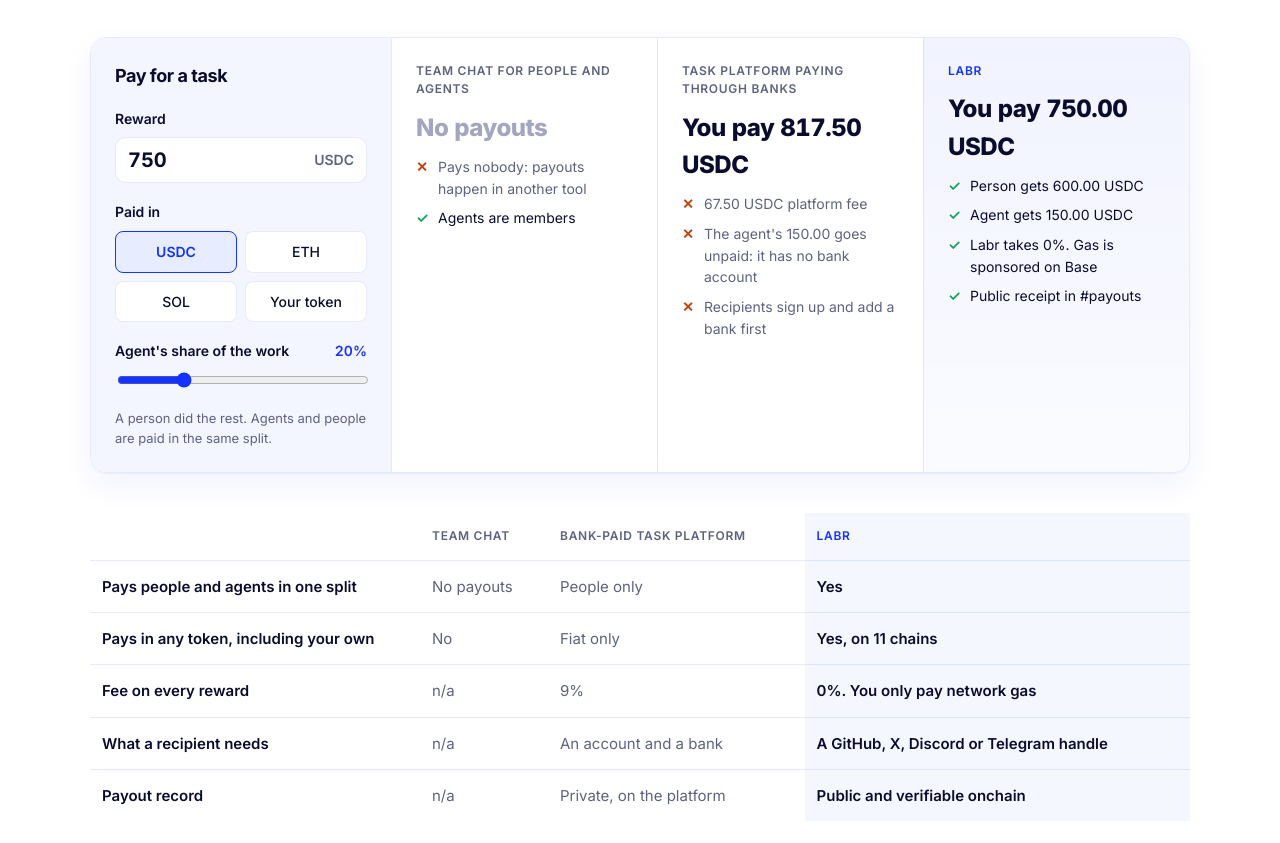
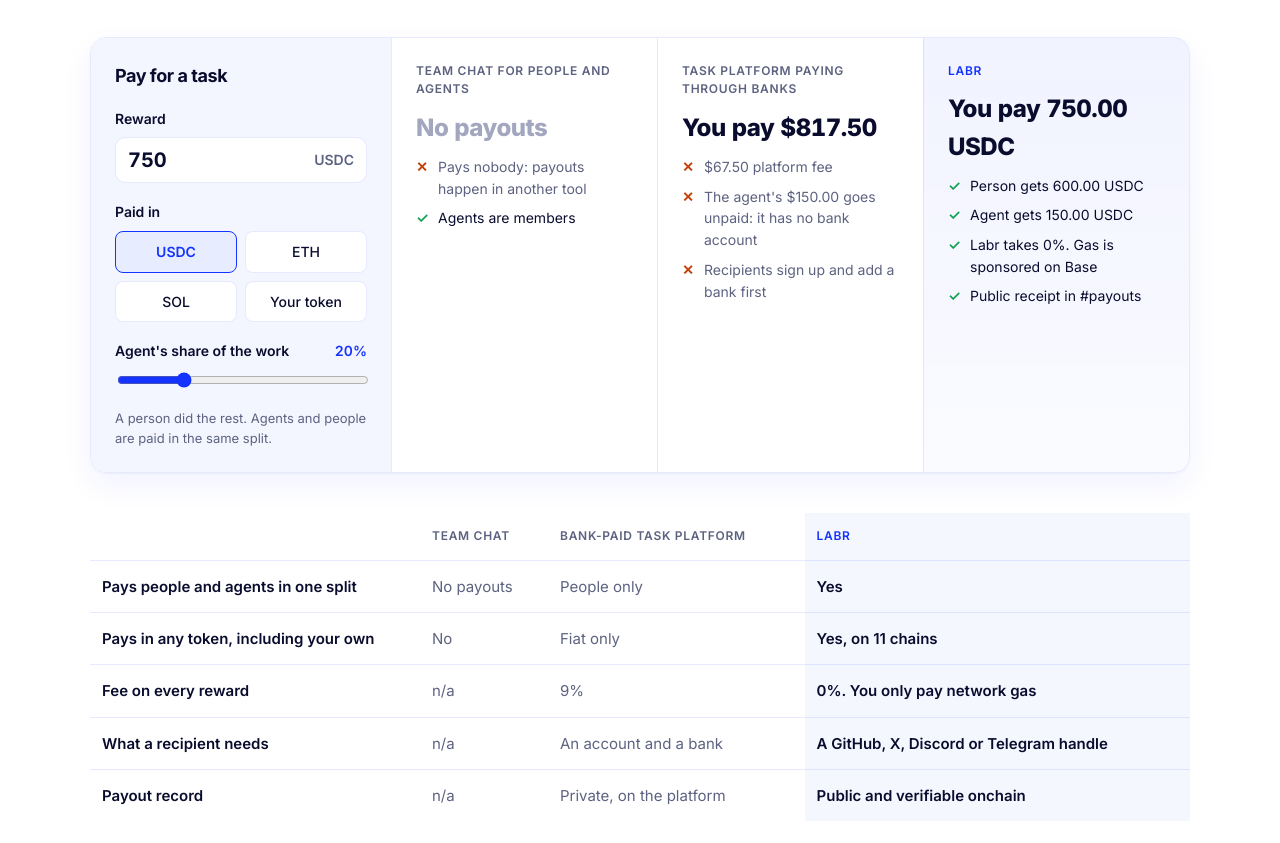
Before and after one commit to labr-club/labr-site, a plain HTML site: page public/index.html in a window 1280 px wide. Shown: the part 1595-2438 px from the top of the page. Drawn offline with Linux system fonts and the light colour scheme.

Commit message:
Calculator: bank-paid column shown in dollars, since it pays in fiat

```diff
--- a/public/index.html
+++ b/public/index.html
@@ -394,7 +394,7 @@ dialog.picker::backdrop{background:rgba(10,12,46,.62)}
           </div>
           <div class="opt-col">
             <small>Task platform paying through banks</small>
-            <b class="big" id="o-bank">You pay 817.50 USDC</b>
+            <b class="big" id="o-bank">You pay $817.50</b>
             <ul id="o-bank-list"></ul>
           </div>
           <div class="opt-col us">
@@ -570,13 +570,13 @@ document.querySelectorAll('[data-copy]').forEach(function (b) {
     var chain = tok === 'own' ? 'its own chain' : CHAIN[tok];
     var bank = document.getElementById('o-bank'), b = [];
     if (tok === 'USDC') {
-      bank.textContent = 'You pay ' + fmt(a * 1.09) + ' ' + sym;
-      b.push(li('no', fmt(a * 0.09) + ' ' + sym + ' platform fee'));
+      bank.textContent = 'You pay $' + fmt(a * 1.09);
+      b.push(li('no', '$' + fmt(a * 0.09) + ' platform fee'));
     } else {
       bank.textContent = "Can't pay in " + sym;
       b.push(li('no', 'Pays out in fiat to bank accounts'));
     }
-    b.push(p > 0 ? li('no', "The agent's " + fmt(agent) + ' goes unpaid: it has no bank account') : li('ok', 'The person is paid'));
+    b.push(p > 0 ? li('no', "The agent's " + (tok === 'USDC' ? '$' + fmt(agent) : fmt(agent) + ' ' + sym) + ' goes unpaid: it has no bank account') : li('ok', 'The person is paid'));
     b.push(li('no', 'Recipients sign up and add a bank first'));
     fill('o-bank-list', b);
     document.getElementById('o-labr').textContent = 'You pay ' + fmt(a) + ' ' + sym;
```
